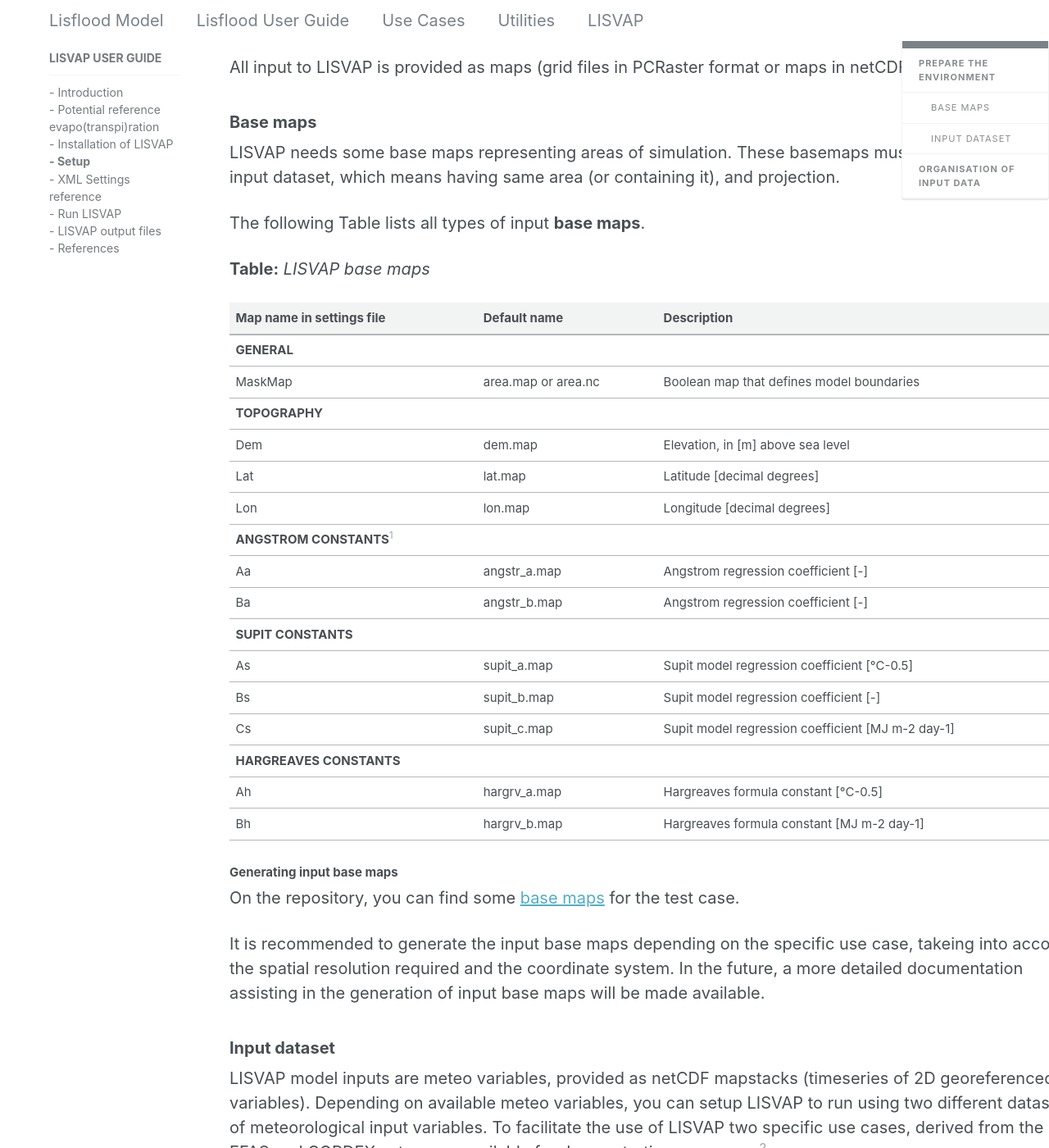
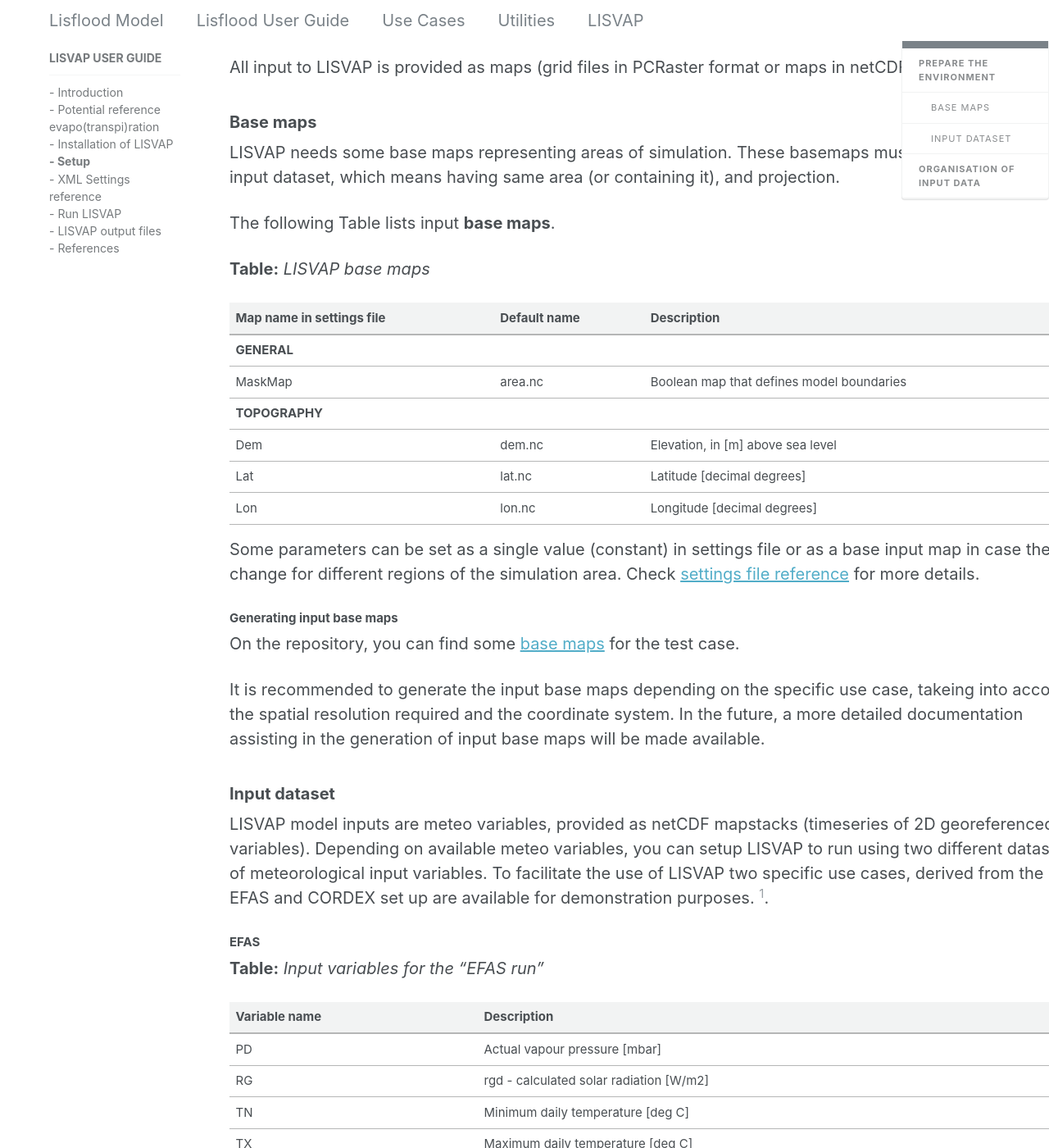
Before and after one commit to ec-jrc/lisflood-lisvap, a Jekyll site: the page built from 3_1_LISVAP_setup/index.md, in a window 1280 px wide and 1400 px high, scrolled down 336 px. Shown: the whole window at 82% size. Built offline with Jekyll 4.4.1, drawn with Linux system fonts in a browser that asks for light colours; nearby versions of some CDN libraries; our own code applies the rules of GitHub Pages for plain Markdown files; some of the changed text lies outside the part shown.

```diff
--- a/3_1_LISVAP_setup/index.md
+++ b/3_1_LISVAP_setup/index.md
@@ -13,7 +13,7 @@
 LISVAP needs some base maps representing areas of simulation. These basemaps must be coherent with input dataset, which means having same area (or containing it), and projection.
 
 
-The following Table lists all types of input **base maps**.
+The following Table lists input **base maps**.
 
 
 **Table:** *LISVAP base maps*
@@ -21,23 +21,15 @@
 | Map name in settings file     | Default name           | Description                                       |
 | ----------------------------- | ---------------------- | ------------------------------------------------- |
 | **GENERAL**                   |                        |                                                   |
-| MaskMap                       | area.map or area.nc    | Boolean map that defines model boundaries         |
+| MaskMap                       | area.nc                | Boolean map that defines model boundaries         |
 | **TOPOGRAPHY**                |                        |                                                   |
-| Dem                           | dem.map                | Elevation, in [m] above sea level                 |
-| Lat                           | lat.map                | Latitude [decimal degrees]                        |
-| Lon                           | lon.map                | Longitude [decimal degrees]                       |
-| **ANGSTROM CONSTANTS**[^1]    |                        |                                                   |
-| Aa                            | angstr_a.map           | Angstrom regression coefficient [-]               |
-| Ba                            | angstr_b.map           | Angstrom regression coefficient [-]               |
-| **SUPIT CONSTANTS**           |                        |                                                   |
-| As                            | supit_a.map            | Supit model regression coefficient [°C-0.5]       |
-| Bs                            | supit_b.map            | Supit model regression coefficient [-]            |
-| Cs                            | supit_c.map            | Supit model regression coefficient [MJ m-2 day-1] |
-| **HARGREAVES CONSTANTS**      |                        |                                                   |
-| Ah                            | hargrv_a.map           | Hargreaves formula constant [°C-0.5]              |
-| Bh                            | hargrv_b.map           | Hargreaves formula constant [MJ m-2 day-1]        |
+| Dem                           | dem.nc                 | Elevation, in [m] above sea level                 |
+| Lat                           | lat.nc                 | Latitude [decimal degrees]                        |
+| Lon                           | lon.nc                 | Longitude [decimal degrees]                       |
 
-[^1]: Constants can be set as a single value in settings file instead of using a map.
+
+Some parameters can be set as a single value (constant) in settings file or as a base input map in case they change for different regions of the simulation area.
+Check [settings file reference](/lisflood-lisvap/3_2_settingsfile) for more details.
 
 
 
```
Also changed, not shown: 3_2_LISVAP_settingsfile/index.md (+23 -0 lines).
